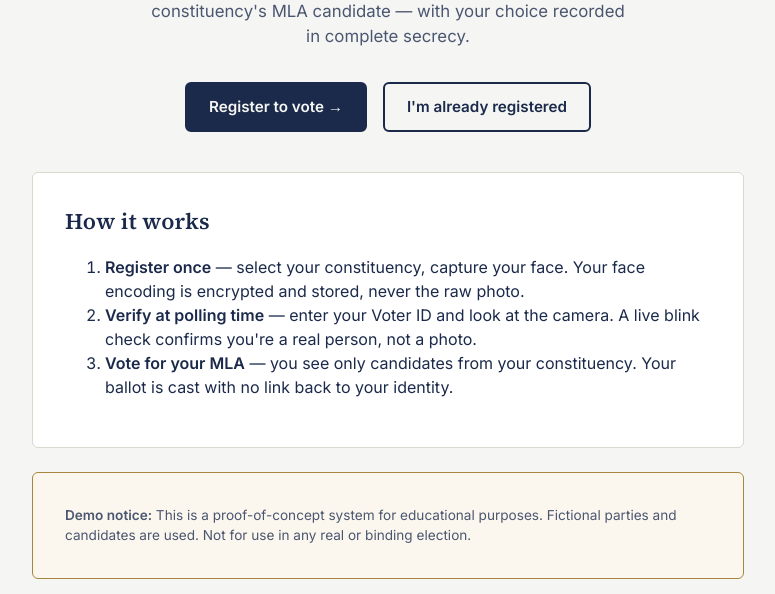
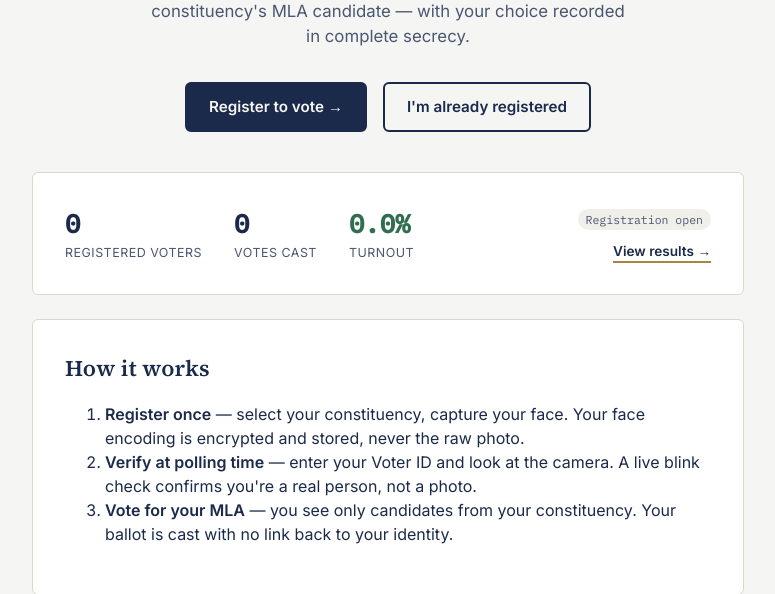
Before and after one commit to Chirag0071/Secure-vote, a FastAPI app: page / in a window 1280 px wide. Shown: the part 261-855 px from the top of the page, without its empty margins (252-1027 px from the left). Run offline with FastAPI, Linux system fonts and the light colour scheme; data comes from the database, SQL or seed files in the repository; data that the repository does not hold is empty; parts of the project's set-up code (start-up, migrations or seed data) failed here and were passed over.

Commit message:
Update index.html: show voter turnout stats

```diff
--- a/templates/index.html
+++ b/templates/index.html
@@ -13,6 +13,27 @@
     <a class="button secondary" href="/vote">I'm already registered</a>
   </div>
 </section>
+
+<div class="card" style="display:flex; justify-content:space-between; align-items:center; flex-wrap:wrap; gap:16px;">
+  <div style="display:flex; gap:32px; flex-wrap:wrap;">
+    <div>
+      <div class="mono" style="font-size:1.6rem; font-weight:600; color:var(--ink);">{{ stats.total_registered }}</div>
+      <div style="font-size:0.78rem; color:var(--ink-soft); text-transform:uppercase; letter-spacing:0.04em;">Registered voters</div>
+    </div>
+    <div>
+      <div class="mono" style="font-size:1.6rem; font-weight:600; color:var(--ink);">{{ stats.total_voted }}</div>
+      <div style="font-size:0.78rem; color:var(--ink-soft); text-transform:uppercase; letter-spacing:0.04em;">Votes cast</div>
+    </div>
+    <div>
+      <div class="mono" style="font-size:1.6rem; font-weight:600; color:var(--seal);">{{ stats.turnout_pct }}%</div>
+      <div style="font-size:0.78rem; color:var(--ink-soft); text-transform:uppercase; letter-spacing:0.04em;">Turnout</div>
+    </div>
+  </div>
+  <div style="text-align:right;">
+    <span class="badge {{ 'success' if phase == 'voting' else ('voted' if phase == 'results' else 'pending') }}">{{ phase_label }}</span>
+    <div style="margin-top:8px;"><a href="/results" style="font-size:0.85rem; font-weight:600; border-bottom:2px solid var(--brass); padding-bottom:2px;">View results &rarr;</a></div>
+  </div>
+</div>
 
 <div class="card">
   <h2>How it works</h2>
```
